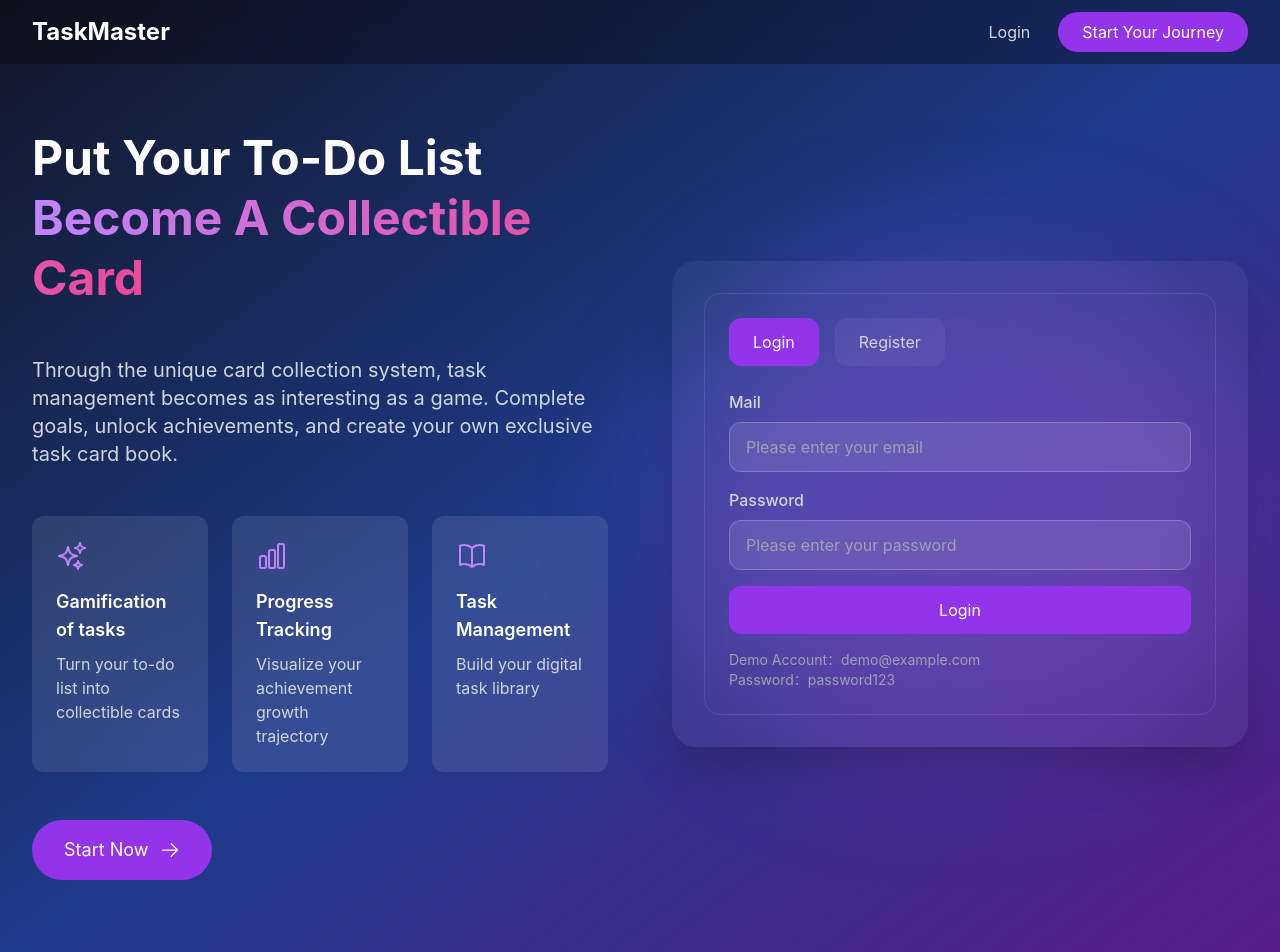
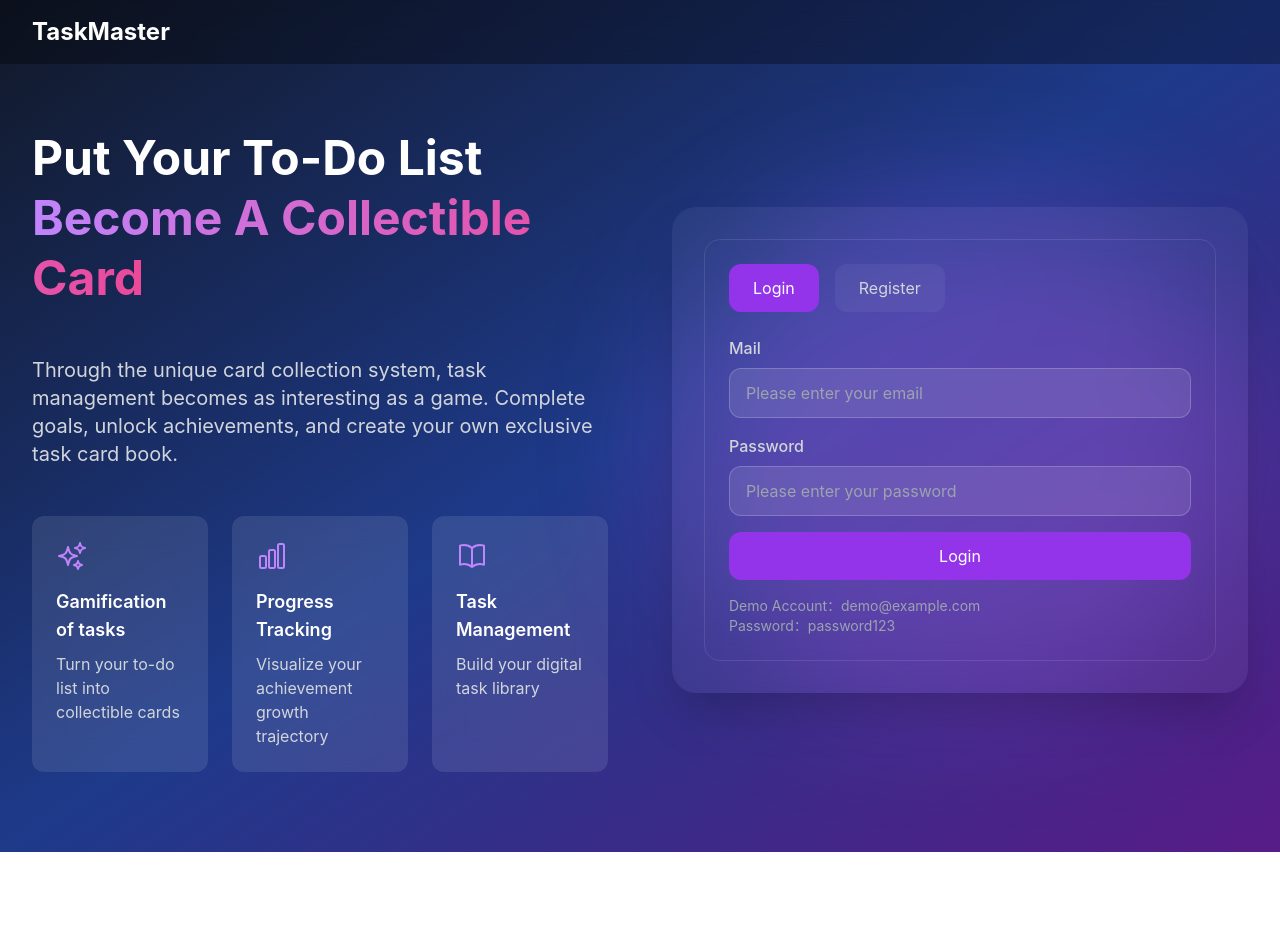
Before and after one commit to shifeihao/gamified-todo-app, a React (Create React App) app in the folder client/: page / in a window 1280 px wide. Shown: the top 952 px of the page. After the commit the page ends 852 px from the top, so only its background shows below. Built offline with nearby package versions, Linux system fonts and the light colour scheme.

Commit message:
cancel useless website

```diff
--- a/client/src/App.js
+++ b/client/src/App.js
@@ -1,22 +1,18 @@
 import React, { useState } from "react";
 import { Routes, Route, Navigate } from "react-router-dom";
-import { ToastContainer } from 'react-toastify';
-import 'react-toastify/dist/ReactToastify.css';
+import { ToastContainer } from "react-toastify";
+import "react-toastify/dist/ReactToastify.css";
 
 // 导入页面组件
 
 import HomePage from "./pages/HomePage";
-import LoginPage from "./pages/LoginPage";
-import RegisterPage from "./pages/RegisterPage";
-import DashboardPage from "./pages/DashboardPage";
 import TasksPage from "./pages/TasksPage";
 import ProfilePage from "./pages/ProfilePage";
 import NotFoundPage from "./pages/NotFoundPage";
 import InventoryShopPage from "./pages/InventoryShopPage";
 import AchievementCenterPage from "./pages/AchievementCenterPage.js";
 import DungeonTest from "./pages/DungeonTest";
-import TemplatePage from './pages/TemplatePage';
-
+import TemplatePage from "./pages/TemplatePage";
 
 // 导入上下文
 import { AuthProvider } from "./context/AuthContext";
@@ -44,22 +40,11 @@ function App() {
         <Routes>
           {/* 公开路由 */}
           <Route path="/" element={<HomePage />} />
-          <Route path="/login" element={<LoginPage />} />
-          <Route path="/register" element={<RegisterPage />} />
-
           <Route path="/inventoryShopTest" element={<InventoryShopPage />} />
           <Route path="/dungeon-test" element={<DungeonTest />} />
           <Route path="/inventory" element={<InventoryShopPage />} />
 
           {/* 受保护的路由 */}
-          <Route
-            path="/dashboard"
-            element={
-              <ProtectedRoute>
-                <DashboardPage />
-              </ProtectedRoute>
-            }
-          />
           <Route
             path="/tasks"
             element={
--- a/client/src/components/navbar/Navbar.js
+++ b/client/src/components/navbar/Navbar.js
@@ -170,9 +170,10 @@ export const Navbar = () => {
             <div className="hidden md:flex md:items-center md:space-x-4">
               {user ? (
                   <>
-                    <Link to="/dashboard" className="px-3 py-2 rounded-md hover:bg-[#a546f5] font-semibold">
-                      Dashboard
+                    <Link to="/game" className="px-3 py-2 rounded-md hover:bg-[#a546f5] font-semibold">
+                      Game
                     </Link>
+
                     <Link to="/tasks" className="px-3 py-2 rounded-md hover:bg-[#a546f5] font-semibold">
                       Tasks
                     </Link>
--- a/client/src/pages/HomePage.js
+++ b/client/src/pages/HomePage.js
@@ -1,26 +1,31 @@
-import { motion } from 'framer-motion';
-import { useState } from 'react';
-import { Link } from 'react-router-dom';
-import { SparklesIcon, ChartBarIcon, BookOpenIcon, ArrowRightIcon } from '@heroicons/react/24/outline';
-import { LoginForm, RegisterForm } from '../components';
+import { motion } from "framer-motion";
+import { useState } from "react";
+import { Link } from "react-router-dom";
+import {
+  SparklesIcon,
+  ChartBarIcon,
+  BookOpenIcon,
+  ArrowRightIcon,
+} from "@heroicons/react/24/outline";
+import { LoginForm, RegisterForm } from "../components";
 
 const HomePage = () => {
-  const [activeTab, setActiveTab] = useState('login');
+  const [activeTab, setActiveTab] = useState("login");
 
   const features = [
     {
-      name: 'Gamification of tasks',
-      description: 'Turn your to-do list into collectible cards',
+      name: "Gamification of tasks",
+      description: "Turn your to-do list into collectible cards",
       icon: SparklesIcon,
     },
     {
-      name: 'Progress Tracking',
-      description: 'Visualize your achievement growth trajectory',
+      name: "Progress Tracking",
+      description: "Visualize your achievement growth trajectory",
       icon: ChartBarIcon,
     },
     {
-      name: 'Task Management',
-      description: 'Build your digital task library',
+      name: "Task Management",
+      description: "Build your digital task library",
       icon: BookOpenIcon,
     },
   ];
@@ -33,17 +38,6 @@ const HomePage = () => {
           <div className="flex items-center justify-between h-16">
             <div className="flex-shrink-0 flex items-center">
               <span className="text-2xl font-bold text-white">TaskMaster</span>
-            </div>
-            <div className="flex space-x-4">
-              <Link to="/login" className="text-gray-300 hover:text-white px-3 py-2 rounded-md">
-                Login
-              </Link>
-              <Link
-                to="/register"
-                className="bg-purple-600 hover:bg-purple-700 text-white px-6 py-2 rounded-full transition-all"
-              >
-                Start Your Journey
-              </Link>
             </div>
           </div>
         </div>
@@ -68,7 +62,9 @@ const HomePage = () => {
                 </span>
               </h1>
               <p className="text-xl text-gray-300">
-                Through the unique card collection system, task management becomes as interesting as a game. Complete goals, unlock achievements, and create your own exclusive task card book.
+                Through the unique card collection system, task management
+                becomes as interesting as a game. Complete goals, unlock
+                achievements, and create your own exclusive task card book.
               </p>
 
               {/* 功能亮点 */}
@@ -80,25 +76,13 @@ const HomePage = () => {
                     className="p-6 bg-white/10 backdrop-blur-lg rounded-xl"
                   >
                     <feature.icon className="h-8 w-8 text-purple-400" />
-                    <h3 className="mt-4 text-lg font-semibold text-white">{feature.name}</h3>
+                    <h3 className="mt-4 text-lg font-semibold text-white">
+                      {feature.name}
+                    </h3>
                     <p className="mt-2 text-gray-300">{feature.description}</p>
                   </motion.div>
                 ))}
               </div>
-
-              {/* CTA按钮 */}
-              <motion.div
-                whileHover={{ scale: 1.05 }}
-                className="inline-block"
-              >
-                <Link
-                  to="/register"
-                  className="flex items-center space-x-3 bg-purple-600 hover:bg-purple-700 text-white px-8 py-4 rounded-full text-lg"
-                >
-                  <span>Start Now</span>
-                  <ArrowRightIcon className="h-5 w-5" />
-                </Link>
-              </motion.div>
             </motion.div>
 
             {/* 右侧交互展示 */}
@@ -113,28 +97,28 @@ const HomePage = () => {
                 <div className="border border-white/10 rounded-2xl p-6">
                   <div className="flex space-x-4 mb-6">
                     <button
-                      onClick={() => setActiveTab('login')}
+                      onClick={() => setActiveTab("login")}
                       className={`px-6 py-3 rounded-xl ${
-                        activeTab === 'login'
-                          ? 'bg-purple-600 text-white'
-                          : 'bg-white/5 text-gray-300 hover:bg-white/10'
+                        activeTab === "login"
+                          ? "bg-purple-600 text-white"
+                          : "bg-white/5 text-gray-300 hover:bg-white/10"
                       }`}
                     >
                       Login
                     </button>
                     <button
-                      onClick={() => setActiveTab('register')}
+                      onClick={() => setActiveTab("register")}
                       className={`px-6 py-3 rounded-xl ${
-                        activeTab === 'register'
-                          ? 'bg-purple-600 text-white'
-                          : 'bg-white/5 text-gray-300 hover:bg-white/10'
+                        activeTab === "register"
+                          ? "bg-purple-600 text-white"
+                          : "bg-white/5 text-gray-300 hover:bg-white/10"
                       }`}
                     >
-                        Register
+                      Register
                     </button>
                   </div>
 
-                  {activeTab === 'login' ? (
+                  {activeTab === "login" ? (
                     <LoginForm isEmbedded={true} />
                   ) : (
                     <RegisterForm isEmbedded={true} />
```
